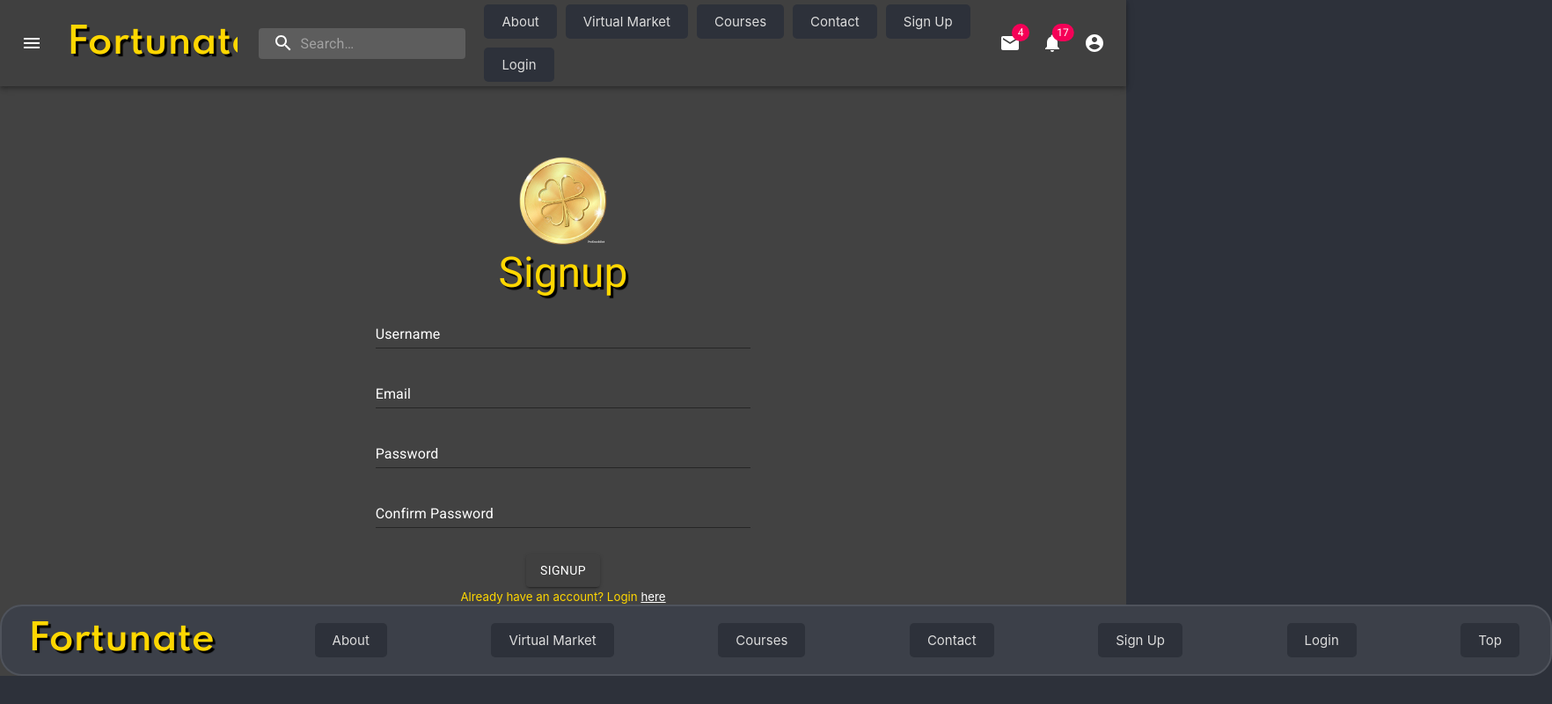
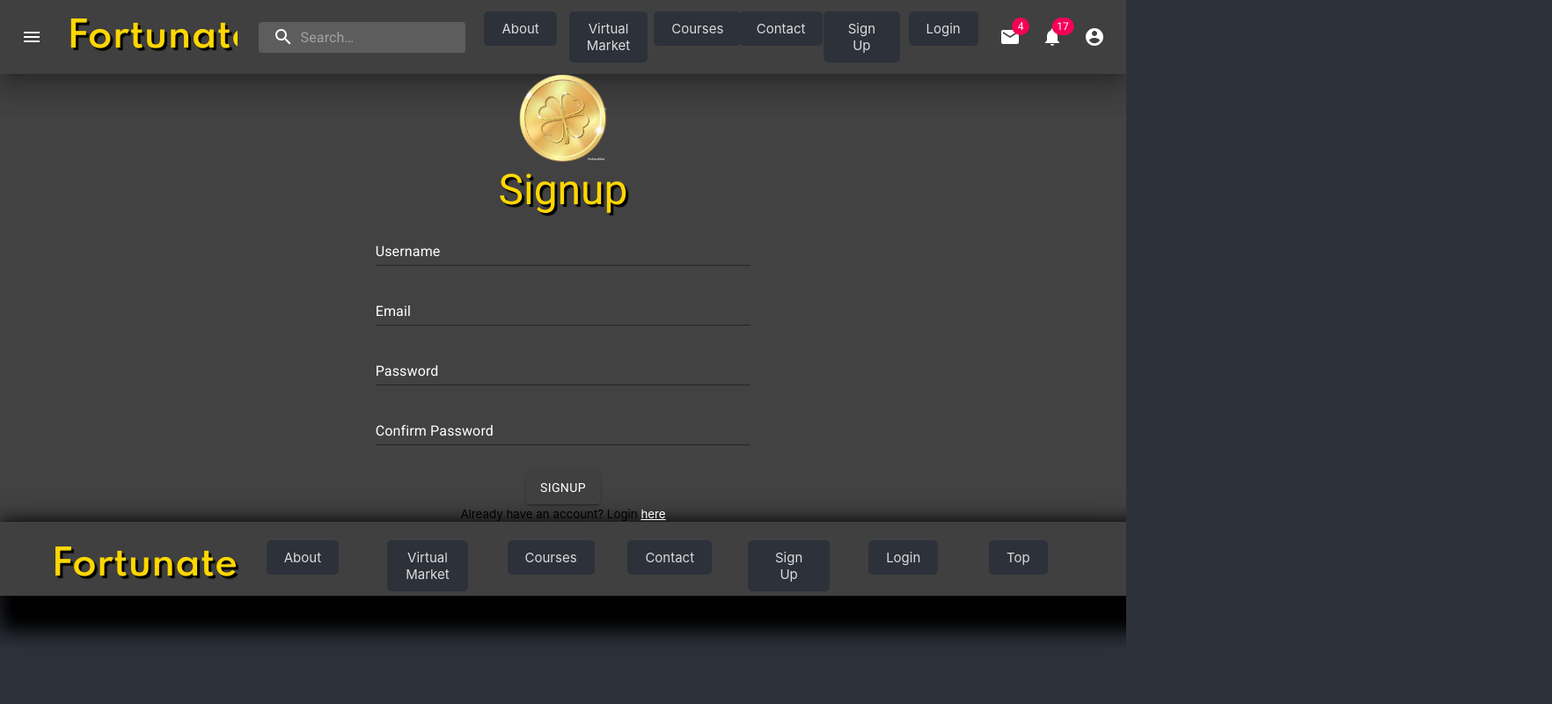
Before and after one commit to acm-projects/Fortunate, a React (Create React App) app in the folder frontend/fortunate/: page /signup in a window 1280 px wide. Shown: the whole page at 88% size, 1764 px wide, since content can reach past the window. Built offline with nearby package versions, Linux system fonts and the light colour scheme.

Commit message:
Further refined header, footer, and homepage.

```diff
--- a/frontend/fortunate/src/App.js
+++ b/frontend/fortunate/src/App.js
@@ -35,8 +35,8 @@ class App extends Component {
 				</Helmet>
 
 				<Router>
-					<Header />
-					<div className="container">
+         <Header/>
+					<div>
 						<Switch>
               <Route exact path="/" component={home}/>
 							<Route exact path="/login" component={login} />
--- a/frontend/fortunate/src/components/Footer.js
+++ b/frontend/fortunate/src/components/Footer.js
@@ -1,26 +1,86 @@
 import Button from "./Button"
-import TopButton from "./TopButton"
 import { BrowserRouter as Router, Route, Switch, Link } from "react-router-dom";
+import React from 'react';
+import { fade, makeStyles } from '@material-ui/core/styles';
+import AppBar from '@material-ui/core/AppBar';
+import Toolbar from '@material-ui/core/Toolbar';
+import IconButton from '@material-ui/core/IconButton';
+import Typography from '@material-ui/core/Typography';
+import InputBase from '@material-ui/core/InputBase';
+import Badge from '@material-ui/core/Badge';
+import MenuItem from '@material-ui/core/MenuItem';
+import Menu from '@material-ui/core/Menu';
+import MenuIcon from '@material-ui/icons/Menu';
+import SearchIcon from '@material-ui/icons/Search';
+import AccountCircle from '@material-ui/icons/AccountCircle';
+import MailIcon from '@material-ui/icons/Mail';
+import NotificationsIcon from '@material-ui/icons/Notifications';
+import MoreIcon from '@material-ui/icons/MoreVert';
+import Grid from '@material-ui/core/Grid';
+import Box from '@material-ui/core/Box';
+
+const useStyles = makeStyles((theme) => ({
+    grow: {
+      flexGrow: 1,
+    },
+    menuButton: {
+      marginRight: theme.spacing(2),
+    },
+    title: {
+      display: 'none',
+      [theme.breakpoints.up('sm')]: {
+        display: 'block',
+      },
+    }}))
+
 const Footer = () => {
     const onClick = () => {
         console.log('Click')
     }
+const classes = useStyles();
+
     return (
-        <footer className='header'>
+        <footer>
+            <Box boxShadow="20px 20px 20px 20px">
+            <AppBar position="static" elevation={24}>
+                <Box paddingTop={2}>
+                <Toolbar>
+                    <Grid container justify="space-evenly">
+                        <Grid item xs={2}>
                         <h1 className='logo'>Fortunate</h1>
+                        </Grid>
+                        <Grid item xs={1}>
                         <Link to ="/">
                         <Button text ='About'/>
                         </Link>
+                        </Grid>
+                        <Grid item xs={1}>
                         <Button text ='Virtual Market'/>
+                        </Grid>
+                        <Grid item xs={1}>
                         <Button text ='Courses'/>
+                        </Grid>
+                        <Grid item xs={1}>
                         <Button text ='Contact'/>
+                        </Grid>
+                        <Grid item xs={1}>
                         <Link to="/signup">
                         <Button text ='Sign Up'/>
                         </Link>
+                        </Grid>
+                        <Grid item xs={1}>
                         <Link to="/login">
                         <Button text ='Login'/>
                         </Link>
+                        </Grid>
+                        <Grid item xs={1}>
                         <Button text = 'Top'/>
+                        </Grid>
+                    </Grid>
+                </Toolbar>
+                </Box>
+            </AppBar>
+            </Box>
         </footer>
     )
 }
--- a/frontend/fortunate/src/components/Header.js
+++ b/frontend/fortunate/src/components/Header.js
@@ -16,7 +16,7 @@ import AccountCircle from '@material-ui/icons/AccountCircle';
 import MailIcon from '@material-ui/icons/Mail';
 import NotificationsIcon from '@material-ui/icons/Notifications';
 import MoreIcon from '@material-ui/icons/MoreVert';
-
+import Grid from '@material-ui/core/Grid';
 const useStyles = makeStyles((theme) => ({
   grow: {
     flexGrow: 1,
@@ -165,7 +165,7 @@ export default function Header() {
 
   return (
     <div className={classes.grow}>
-      <AppBar position="static">
+      <AppBar position="static" elevation={20}>
         <Toolbar>
           <IconButton
             edge="start"
@@ -191,22 +191,36 @@ export default function Header() {
               inputProps={{ 'aria-label': 'search' }}
             />
           </div>
-          <div className={classes.grow} />
+          <div className={classes.grow}/>
           <div className={classes.sectionDesktop}>
+
           <div>
+                <Grid container justify="flex-start">
+                    <Grid item xs={2}>
                     <Link to ="/">
                     <Button text ='About'/>
                     </Link>
+                    </Grid>
+                    <Grid item xs={2}>
                     <Button text ='Virtual Market'/>
+                    </Grid>
+                    <Grid item xs={2}>
                     <Button text ='Courses'/>
+                    </Grid>
+                    <Grid item xs={2}>
                     <Button text ='Contact'/>
+                    </Grid>
+                    <Grid item xs={2}>
                     <Link to="/signup">
                     <Button text ='Sign Up'/>
                     </Link>
+                    </Grid>
+                    <Grid item xs={2}>
                     <Link to="/login">
                     <Button text ='Login'/>
                     </Link>
-
+                    </Grid>
+                </Grid>
           </div>
 
             <IconButton aria-label="show 4 new mails" color="inherit">
--- a/frontend/fortunate/src/index.css
+++ b/frontend/fortunate/src/index.css
@@ -11,6 +11,10 @@ body {
 
 html {
   background-color: #2d313a;
+}
+
+.GrayPaper {
+  background-color: grey;
 }
 
 .header {
--- a/frontend/fortunate/src/index.js
+++ b/frontend/fortunate/src/index.js
@@ -8,7 +8,8 @@ const theme = createMuiTheme({
   palette: {
     primary: {
       main: '#404040'
-  }
+  },
+  background: {paper: '#616161'}
 }
 
 })
--- a/frontend/fortunate/src/pages/home.js
+++ b/frontend/fortunate/src/pages/home.js
@@ -5,16 +5,23 @@ import Buffer from "../components/Buffer"
 import TopButton from "../components/TopButton"
 import AppIcon from "../images/fortunatelogo.png";
 
+import Paper from '@material-ui/core/Paper'
 import Grid from '@material-ui/core/Grid';
 import Container from '@material-ui/core/Container';
 import Typography from '@material-ui/core/Typography';
 import Box from '@material-ui/core/Box';
+import { spacing } from '@material-ui/system';
+
+
 const Home = () => {
     return (
         <home>
-            <Grid container spacing={3}>
+            <Grid container>
                 <Grid item xs={12}>
-                    <Box width="100%" className='BodyContainer'>
+                    <Box width="100%">
+                        <Box paddingTop={4}>
+                            <Paper elevation={20}>
+                                <Box paddingTop={1}>
                                     <h1>Fortunate</h1>
                                     <h2>Slogan</h2>
                                     <Buffer/>
@@ -27,10 +34,15 @@ import Box from '@material-ui/core/Box';
                                     </div>
                                     <Buffer/>
                                 </Box>
+                            </Paper>
+                        </Box>
+                    </Box>
                 </Grid>
 
                 <Grid item xs={12}>
-                    <Box width="100%" className='BodyContainer'>
+                    <Box width="100%">
+                        <Paper elevation={20}>
+                            <Box paddingTop={1}>
                                 <h2>How Does Fortunate Work?</h2>
                                 <Buffer/>
                                 <div className='separatecenter'>
@@ -43,9 +55,13 @@ import Box from '@material-ui/core/Box';
                                 </div>
                                 <Buffer/>
                             </Box>
+                        </Paper>
+                    </Box>
                 </Grid>
                 <Grid>
-                    <Box Box width="100%" className='BodyContainer'>
+                    <Box Box width="100%">
+                        <Paper elevation={20}>
+                            <Box paddingTop={1}>
                                 <h2>Lessons</h2>
                                 <Buffer/>
                                 <div className='centered'>
@@ -57,9 +73,13 @@ import Box from '@material-ui/core/Box';
                                 </div>
                                 <Buffer/>
                             </Box>
+                        </Paper>
+                    </Box>
                 </Grid>
                 <Grid>
-                    <Box Box width="100%" className='BodyContainer'>
+                    <Box Box width="100%">
+                        <Paper elevation={20}>
+                            <Box paddingTop={1}>
                                 <h2>Virtual Market</h2>
                                 <Buffer/>
                                 <div className='centered'>
@@ -70,11 +90,14 @@ import Box from '@material-ui/core/Box';
                                     <TopButton width = '500px' text = "Enter Virtual Market"></TopButton>
                                 </div>
                                 <Buffer/>
-
+                            </Box>
+                        </Paper>
                     </Box>
                 </Grid>
                 <Grid>
-                    <Box Box width="100%" className='BodyContainer'>
+                    <Box Box width="100%">
+                        <Paper elevation={20}>
+                            <Box paddingTop={1}>
                                 <h2>No Investment Advice / Investment Risks Disclaimer</h2>
                                 <Buffer/>
                                 <div className='centered'>
@@ -83,6 +106,8 @@ import Box from '@material-ui/core/Box';
                                 <Buffer/>
                                 <Buffer/>
                             </Box>
+                        </Paper>
+                    </Box>
                 </Grid>
             </Grid>
         </home>
```
Lines whose indentation alone changed are shown as unchanged.
